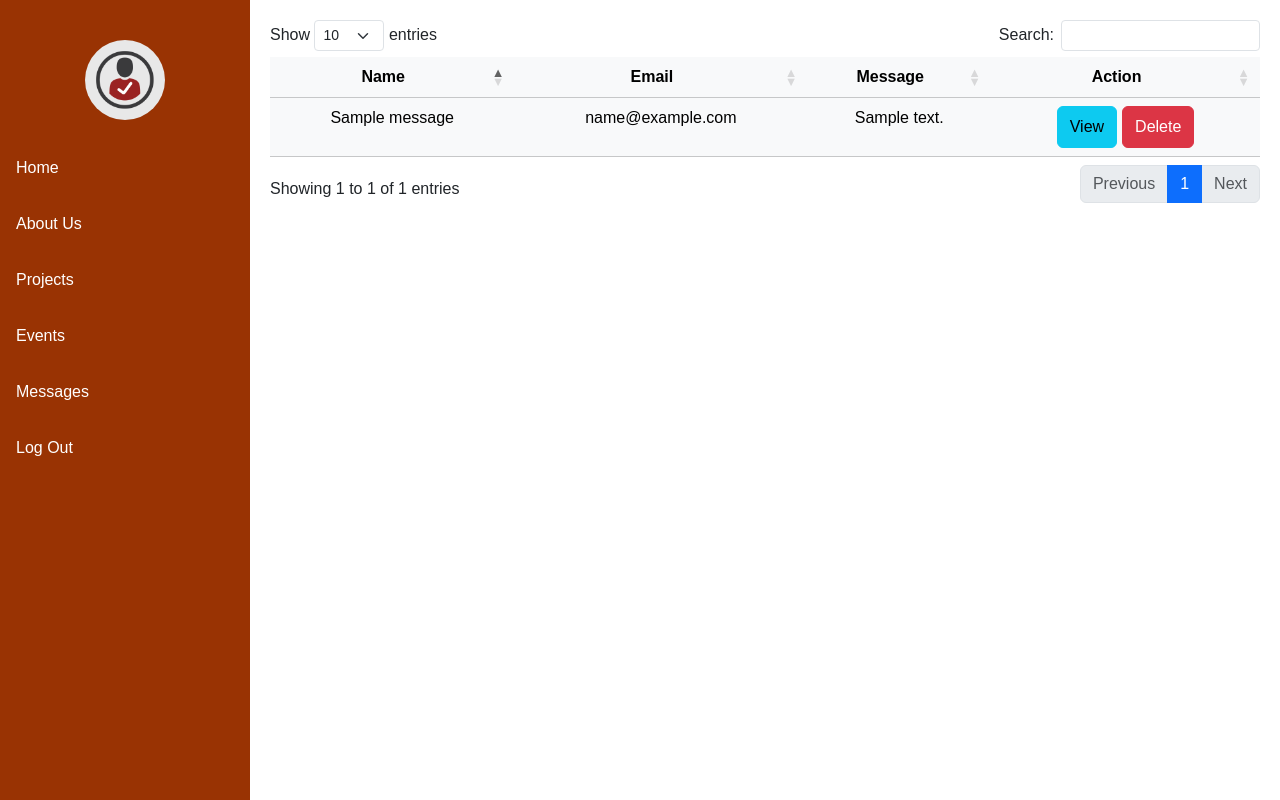
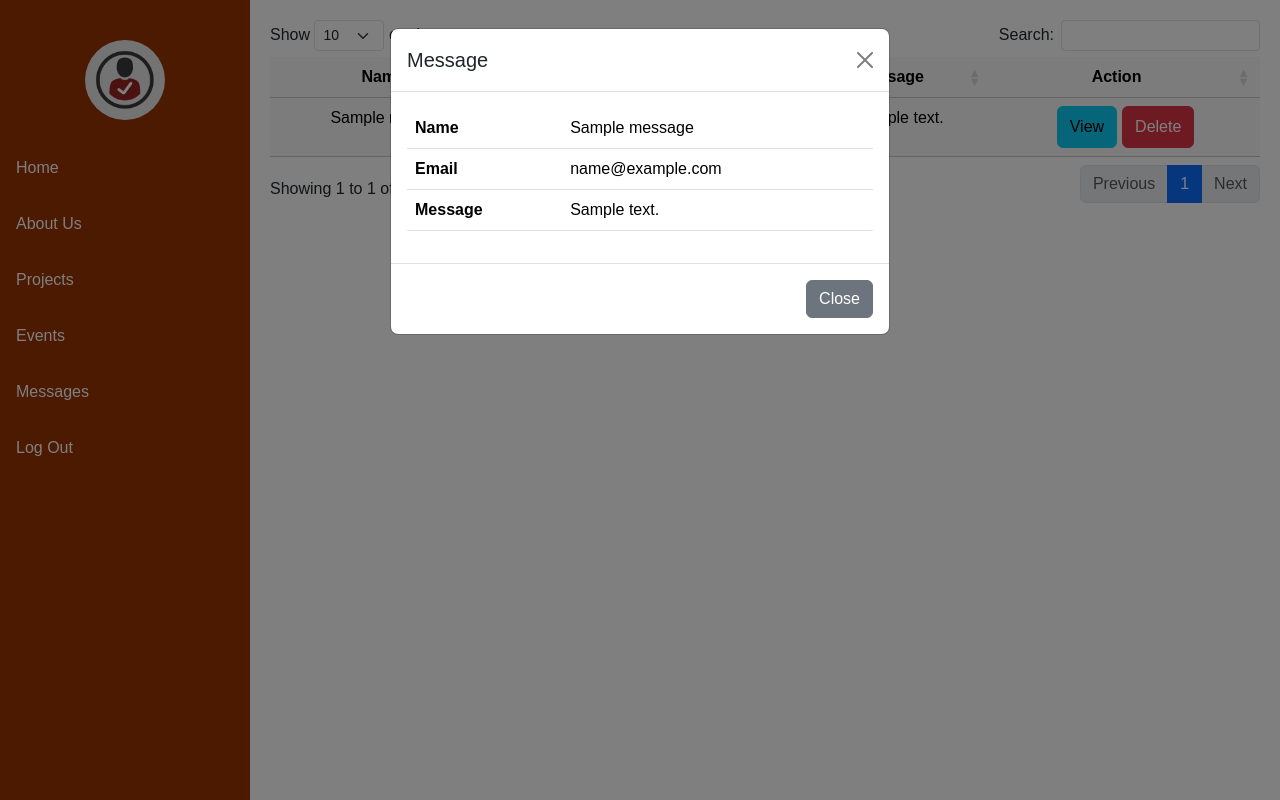
Before and after one commit to ATNM369/MiniProject, a PHP site: page /viewMessage.php?showModal=true&messageid=1 in a window 1280 px wide. Run offline with PHP 8.4, Linux system fonts and the light colour scheme; the visitor is signed in with stand-in values (Sample User, id 1); tables that the repository leaves empty or names only in its code hold one stand-in row (values such as "Sample post"); some libraries are stand-ins or nearby versions.

Commit message:
Update viewMessage.php

```diff
--- a/viewMessage.php
+++ b/viewMessage.php
@@ -170,8 +170,7 @@
                                             type="button"
                                             class="btn btn-info"
                                             style="padding-top: 8px; padding-bottom: 8px;"
-                                            data-bs-toggle="modal"
-                                            data-bs-target="#exampleModal"
+                                            href="?showModal=true&messageid=<?php echo $row["id"]; ?>"
                                             >
                                             View
                                         </a>
@@ -219,7 +218,7 @@ catch(mysqli_sql_exception $e)
     </div>
 
     <!--Modal for view publications-->
-    <div class="modal fade" id="exampleModal" tabindex="-1" aria-labelledby="exampleModalLabel" aria-hidden="true">
+    <div class="modal fade" id="messageModal" tabindex="-1" aria-labelledby="messageModalLabel" aria-hidden="true">
         <div class="modal-dialog modal-dialog-scrollable">
             <div class="modal-content">
                 <div class="modal-header">
@@ -231,7 +230,10 @@ catch(mysqli_sql_exception $e)
                         <?php
                         try
                         {
-                        $sql = "SELECT * FROM message";
+                            $messageIdParam = isset($_GET['messageid']) ? $_GET['messageid'] : null;
+
+                            if ($messageIdParam !== null) {
+                                $sql = "SELECT * FROM message WHERE id = " . $messageIdParam;
 
                                 if (mysqli_query($conn, $sql))
                                 {
@@ -240,13 +242,13 @@ catch(mysqli_sql_exception $e)
 
                                     if ($resultRows > 0)
                                     {
-                                $row = mysqli_fetch_assoc($result)
+                                        $row = mysqli_fetch_assoc($result);
                                         ?>
                                         <tr>
                                             <td><strong>Name</strong></td>
                                             <td>
                                                 <?php
-                                            echo $row["name"];;
+                                                echo $row["name"];
                                                 ?>
                                             </td>
                                         </tr>
@@ -254,7 +256,7 @@ catch(mysqli_sql_exception $e)
                                             <td><strong>Email</strong></td>
                                             <td>
                                                 <?php
-                                            echo $row["email"];;
+                                                echo $row["email"];
                                                 ?>
                                             </td>
                                         </tr>
@@ -271,14 +273,22 @@ catch(mysqli_sql_exception $e)
                                     else
                                     {
                                         ?>
-
                                         <div class="alert alert-danger alert-dismissible fade show" role="alert">
-                                    <h5><?php echo "Attendance are not found in this session"; ?></h5>
+                                            <h5><?php echo "Message not found"; ?></h5>
                                             <button type="button" class="btn-close" data-bs-dismiss="alert" aria-label="Close"></button>
                                         </div>
-
                                         <?php
                                     }
+                                }
+                            }
+                            else
+                            {
+                                ?>
+                                <div class="alert alert-danger alert-dismissible fade show" role="alert">
+                                    <h5><?php echo "Message ID not provided in the URL"; ?></h5>
+                                    <button type="button" class="btn-close" data-bs-dismiss="alert" aria-label="Close"></button>
+                                </div>
+                                <?php
                             }
                         }
                         catch(mysqli_sql_exception $e)
@@ -286,16 +296,31 @@ catch(mysqli_sql_exception $e)
                             // Handle the exception
                             header("Location:viewAttendance.php?showModal=true&status=unsuccess&message=Database error");
                             exit();
-                    } ?>
+                        }
+                        ?>
                     </table>
                 </div>
                 <div class="modal-footer">
                     <button type="button" class="btn btn-secondary" data-bs-dismiss="modal">Close</button>
-
                 </div>
             </div>
         </div>
     </div>
+
+
+    <script>
+        $(document).ready(function(){
+        // check if the "showModal" parameter is present in the URL
+        const urlParams = new URLSearchParams(window.location.search);
+        const showModal = urlParams.get('showModal');
+        if (showModal === 'true') {
+            // show the modal popup
+            $('#messageModal').modal('show');
+            //jQuery code to clear URL parameters on modal close with delay
+            window.history.replaceState({}, document.title, window.location.pathname);
+        }
+        });
+    </script>
 
     <!-- Scripts for DataTables -->
     <script src="https://cdn.datatables.net/1.13.4/js/jquery.dataTables.min.js"></script>
```
Lines whose indentation alone changed are shown as unchanged.
